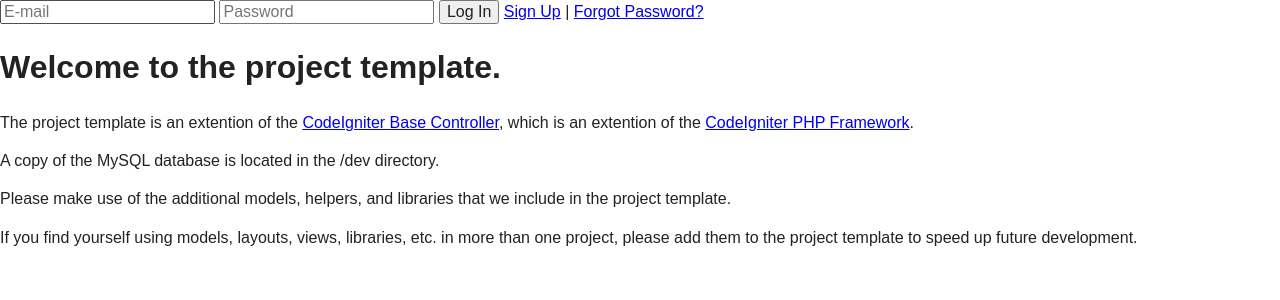
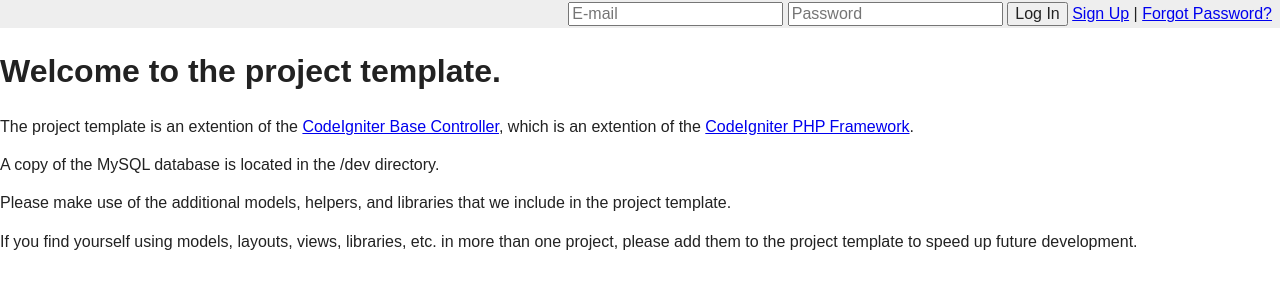
Before and after one commit to lift-house-design/project-template, a CodeIgniter app: page /index.php/site/index in a window 1280 px wide. Shown: the top 300 px of the page. Run offline with CodeIgniter, Linux system fonts and the light colour scheme.

Commit message:
topbar styling

```diff
--- a/assets/css/application.css
+++ b/assets/css/application.css
@@ -163,3 +163,13 @@
 | Page - Home
 |--------------------------------------------------------------------------
 */
+/*
+|--------------------------------------------------------------------------
+| Asides
+|--------------------------------------------------------------------------
+*/
+#topbar{
+  background-color:#eee;
+  padding:2px 8px;
+  text-align:right;
+}
```
